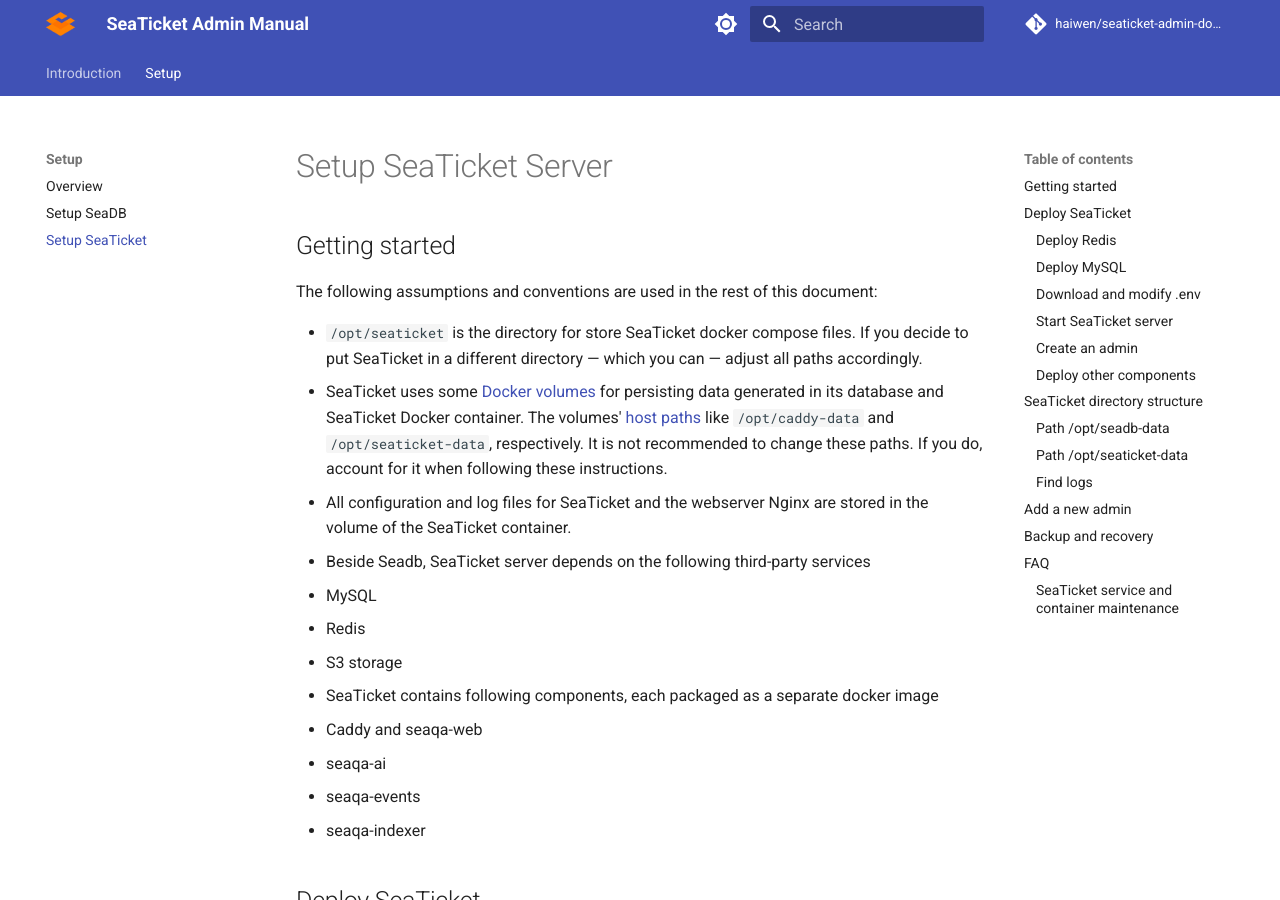
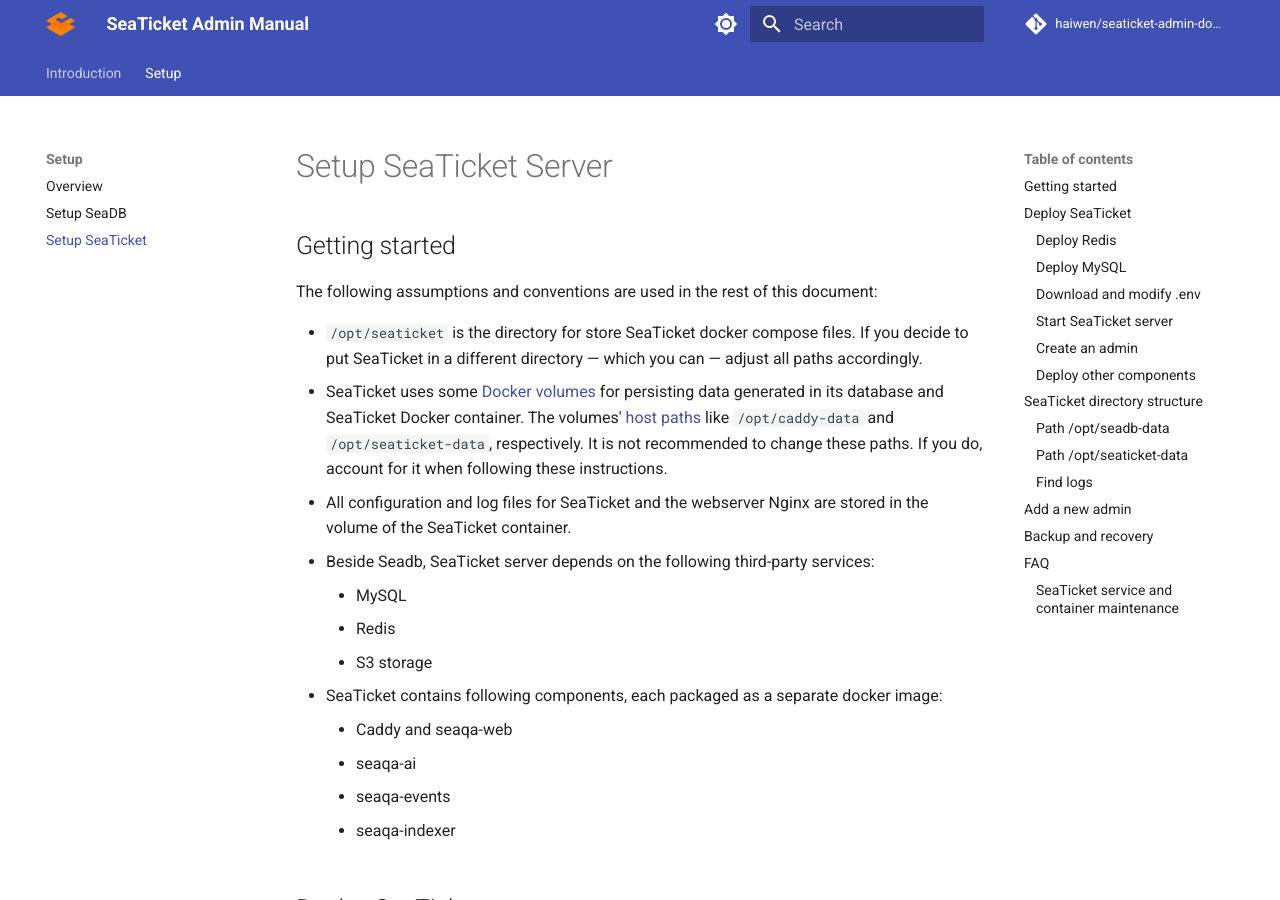
Before and after one commit to haiwen/seaticket-admin-docs, an MkDocs documentation site: the page built from manual/setup/setup_by_docker.md, in a window 1280 px wide and 900 px high. Built offline with MkDocs 1.6.1 and Material for MkDocs 9.7.7, drawn with Linux system fonts in a browser that asks for light colours; comment, search, counter and statistics services are not loaded; the version menu is left out.

Commit message:
Improve introduction

```diff
--- a/manual/setup/setup_by_docker.md
+++ b/manual/setup/setup_by_docker.md
@@ -8,15 +8,15 @@
 - `/opt/seaticket` is the directory for store SeaTicket docker compose files. If you decide to put SeaTicket in a different directory — which you can — adjust all paths accordingly.
 - SeaTicket uses some [Docker volumes](https://docs.docker.com/storage/volumes/) for persisting data generated in its database and SeaTicket Docker container. The volumes' [host paths](https://docs.docker.com/compose/compose-file/compose-file-v3/#volumes) like `/opt/caddy-data` and `/opt/seaticket-data`, respectively. It is not recommended to change these paths. If you do, account for it when following these instructions.
 - All configuration and log files for SeaTicket and the webserver Nginx are stored in the volume of the SeaTicket container.
-- Beside Seadb, SeaTicket server depends on the following third-party services
-  - MySQL
-  - Redis
-  - S3 storage
-- SeaTicket contains following components, each packaged as a separate docker image
-  - Caddy and seaqa-web
-  - seaqa-ai
-  - seaqa-events
-  - seaqa-indexer
+- Beside Seadb, SeaTicket server depends on the following third-party services:
+    - MySQL
+    - Redis
+    - S3 storage
+- SeaTicket contains following components, each packaged as a separate docker image:
+    - Caddy and seaqa-web
+    - seaqa-ai
+    - seaqa-events
+    - seaqa-indexer
 
 
 ## Deploy SeaTicket
```
